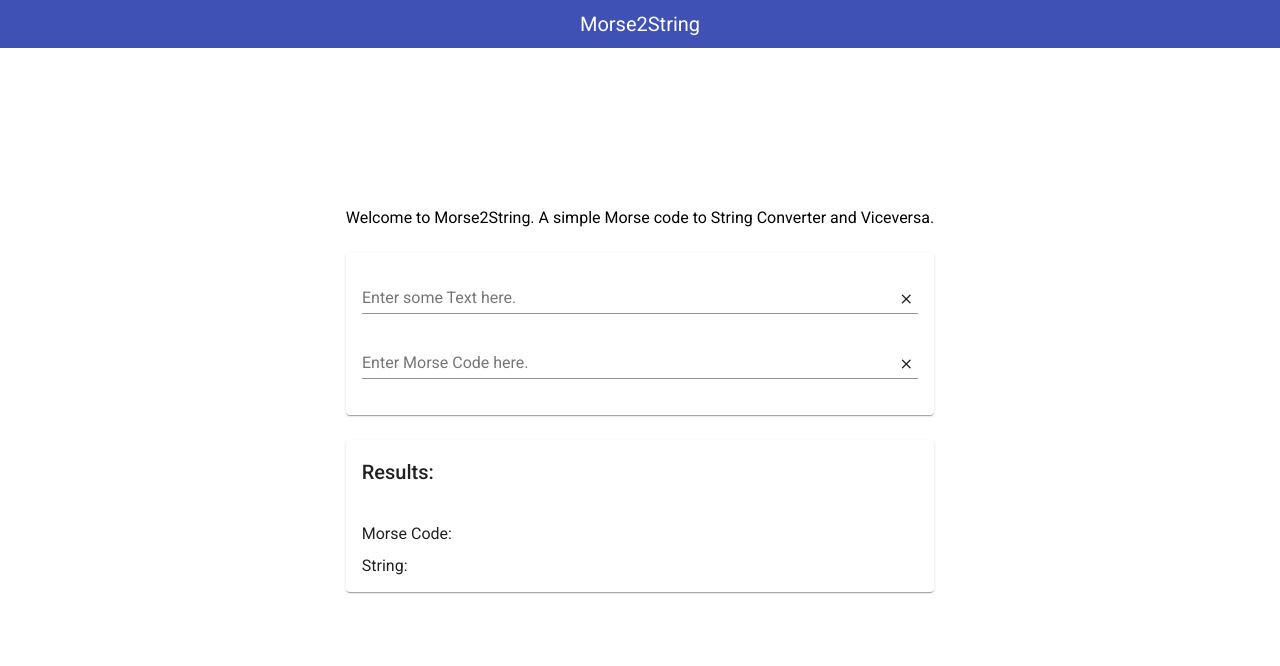
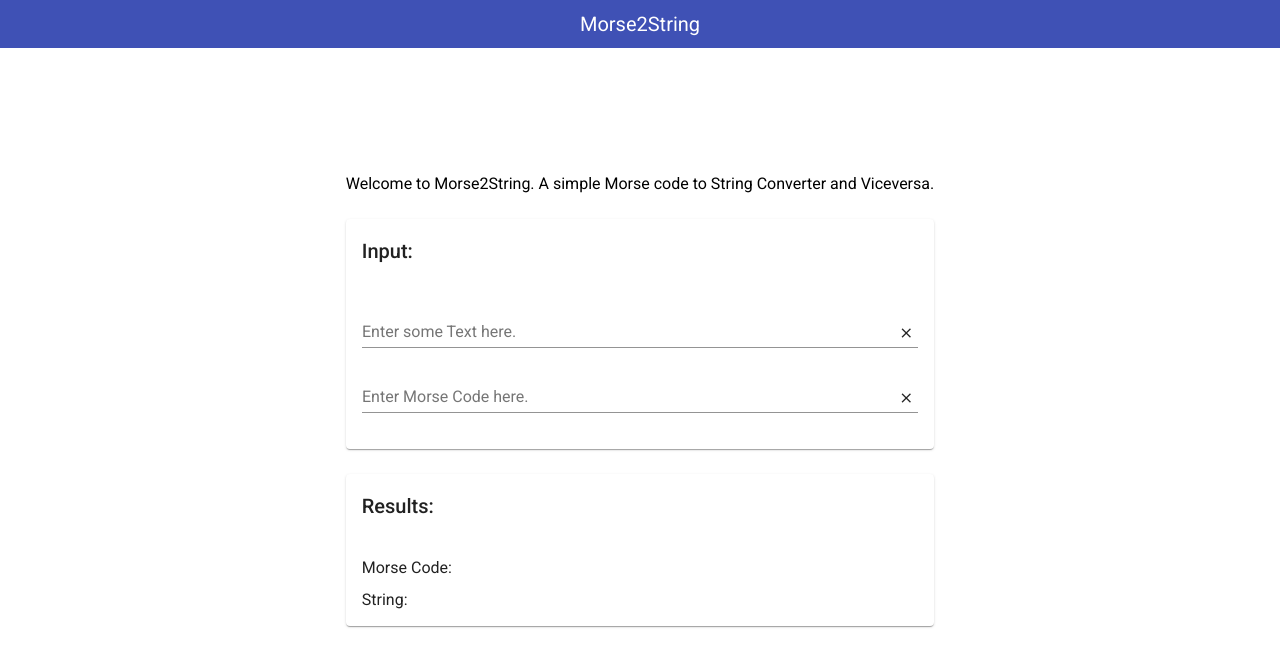
Before and after one commit to arunrajahgopal/morse2string, an Angular app: page / in a window 1280 px wide. Shown: the top 666 px of the page. Built offline with nearby package versions, Linux system fonts and the light colour scheme.

Commit message:
Bug Fixes in Clear field.

```diff
--- a/src/app/app.component.css
+++ b/src/app/app.component.css
@@ -16,3 +16,7 @@ mat-grid-tile-header.mat-grid-tile-header{
   font-size: 20px;
   justify-content: center;
 }
+mat-card p{
+  max-width: 550px;
+  white-space: pre-wrap;
+}
--- a/src/app/app.component.html
+++ b/src/app/app.component.html
@@ -1,42 +1,34 @@
-<!-- * * * * * * * * * * * * * * * * * * * * * * * * * * * * * * *
- * * * * * * * * * * * The content below * * * * * * * * * * *
- * * * * * * * * * * is only a placeholder * * * * * * * * * *
- * * * * * * * * * * and can be replaced. * * * * * * * * * * *
- * * * * * * * * * * * * * * * * * * * * * * * * * * * * * * *
- * * * * * * * * * Delete the template below * * * * * * * * * *
- * * * * * * * to get started with your project! * * * * * * * *
- * * * * * * * * * * * * * * * * * * * * * * * * * * * * * * *-->
-
 <mat-grid-list cols="1" rowHeight="100%">
-  <mat-grid-tile  colspan="1" rowspan="1">
+  <mat-grid-tile colspan="1" rowspan="1">
     <mat-grid-tile-header>
       Morse2String
     </mat-grid-tile-header>
     <div class="mat-content">
       <mat-label>Welcome to Morse2String. A simple Morse code to String Converter and Viceversa.</mat-label>
       <mat-card>
+        <h2>Input:</h2> <br/>
         <form [formGroup]="morseForm">
           <mat-form-field class="form-full-width">
             <mat-label>Enter some Text here.</mat-label>
-          <input matInput placeholder="Enter a string from A-Z | 0-9"  formControlName="string"
-                 (input)="convertToMorse($event)" >
-          <button mat-button  matSuffix mat-icon-button aria-label="Clear" (click)="resetFormInput('string')">
+            <input matInput placeholder="Enter a string from A-Z | 0-9" formControlName="string"
+                   (input)="convertToMorse($event)">
+            <button mat-button matSuffix mat-icon-button aria-label="Clear" (click)="resetFormInput('string')">
               <mat-icon>close</mat-icon>
             </button>
           </mat-form-field>
           <mat-form-field class="example-full-width">
             <mat-label>Enter Morse Code here.</mat-label>
-          <input matInput placeholder="Use Space to seperate codes." (input)="convertToString($event)" formControlName="morseCode">
-          <button mat-button  matSuffix mat-icon-button aria-label="Clear" (click)="resetFormInput('morseCode')">
+            <input matInput placeholder="Use Space to seperate codes." (input)="convertToString($event)"
+                   formControlName="morseCode">
+            <button mat-button matSuffix mat-icon-button aria-label="Clear" (click)="resetFormInput('morseCode')">
               <mat-icon>close</mat-icon>
             </button>
           </mat-form-field>
-
         </form>
       </mat-card>
       <mat-card>
-        <h2>Results:</h2> <br />
-        <p>Morse Code: {{resultMorseCode}}<br />      </p>
+        <h2>Results:</h2> <br/>
+        <p>Morse Code: {{resultMorseCode}}<br/></p>
         <p>String: {{resultString}} </p>
       </mat-card>
     </div>
--- a/src/app/app.component.ts
+++ b/src/app/app.component.ts
@@ -42,6 +42,11 @@ export class AppComponent implements OnInit {
   }
   resetFormInput(value) {
     this.morseForm.controls[value].reset();
+    if (value === 'morseCode') {
+      this.resultString = '';
+    } else if (value === 'string') {
+      this.resultMorseCode = '';
+    }
   }
 
 
```
Also changed, not shown: 1 other file (tests, documents, lock files or other folders). Lines whose indentation alone changed are shown as unchanged.
